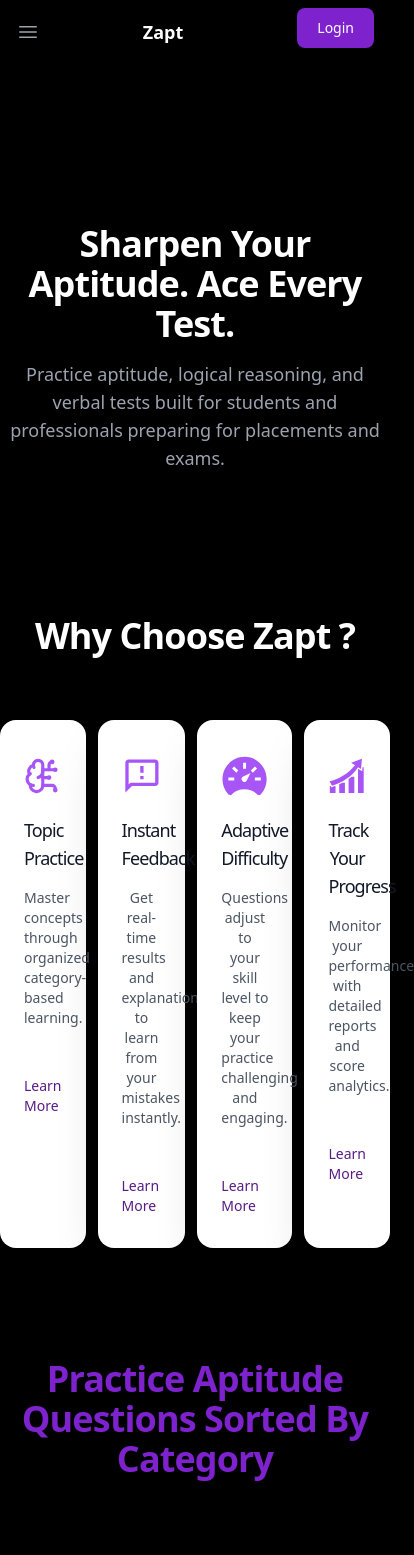
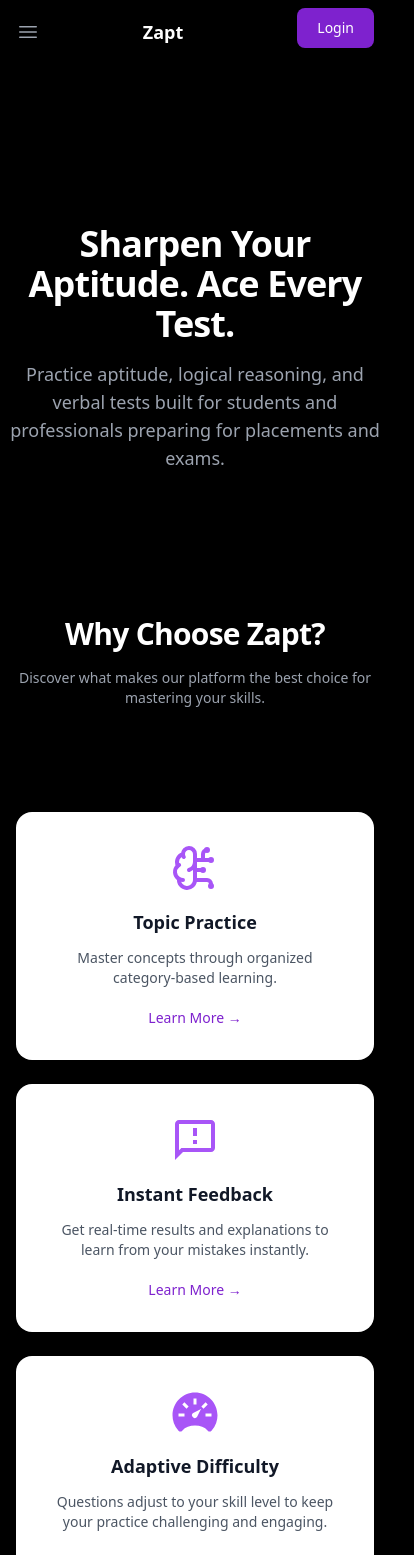
Before and after one commit to Ayush201738982361/zapt, a React (Vite) app in the folder client/: page / in a window 390 px wide. Shown: the top 1555 px of the page, 414 px wide, since content can reach past the window. Built offline with nearby package versions, Linux system fonts and the light colour scheme.

Commit message:
Mobile view

```diff
--- a/client/src/Components/Cards.jsx
+++ b/client/src/Components/Cards.jsx
@@ -32,43 +32,44 @@
 function Card() {
   return (
     <>
-      <section className="flex flex-col items-center justify-center bg-black text-center py-16">
-        <h3 className="text-4xl sm:text-6xl font-extrabold text-white tracking-tight">
-          Why Choose Zapt ?
+      {/* Section Header */}
+      <section className="flex flex-col items-center justify-center bg-black text-center py-16 px-4">
+        <h3 className="text-3xl sm:text-5xl lg:text-6xl font-extrabold text-white tracking-tight">
+          Why Choose Zapt?
         </h3>
+        <p className="mt-4 text-gray-400 text-sm sm:text-base max-w-2xl">
+          Discover what makes our platform the best choice for mastering your
+          skills.
+        </p>
       </section>
-      <div className="flex gap-3 flex-row">
-        {card.map((x, i) => {
-          return (
-            <>
+
+      {/* Cards Grid */}
+      <div className="bg-black py-10 px-4 sm:px-10">
+        <div className="grid grid-cols-1 sm:grid-cols-2 lg:grid-cols-4 gap-6">
+          {card.map((x, i) => (
             <div
               key={i}
-                className="flex flex-col bg-white rounded-2xl max-w-sm mx-auto shadow-2xl hover:shadow-2xl hover:shadow-blue-500/20 transition-all duration-300"
+              className="flex flex-col items-center bg-white rounded-2xl shadow-lg hover:shadow-purple-500/20 transition-all duration-300 p-8 text-center"
             >
-                <div className="px-6 py-8 sm:p-10 sm:pb-6">
-                  <div className="grid items-center justify-center grid-cols-1 text-center">
-                    <div className="flex justify-center mb-4">{x.icon}</div>
-                    <div>
-                      <h2 className="text-lg font-medium tracking-tighter text-gray-900 lg:text-3xl">
+              <div className="mb-4">{x.icon}</div>
+              <h2 className="text-lg sm:text-xl font-semibold text-gray-900">
                 {x.heading}
               </h2>
-                      <p className="mt-4 text-gray-600 text-sm">
+              <p className="mt-3 text-gray-600 text-sm sm:text-base">
                 {x.subheading}
               </p>
+              <a
+                href="#"
+                className="mt-5 text-purple-700 text-sm font-medium hover:text-purple-900"
+              >
+                Learn More →
+              </a>
             </div>
-                  </div>
-                </div>
-                <div className="flex justify-center px-6 pb-8 sm:px-8">
-                  <a className="mt-4 text-purple-900 text-sm" href="#">
-                    Learn More
-                  </a>
+          ))}
         </div>
       </div>
     </>
   );
-        })}
-      </div>
-    </>
-  );
 }
+
 export default Card;
```
Lines whose indentation alone changed are shown as unchanged.
